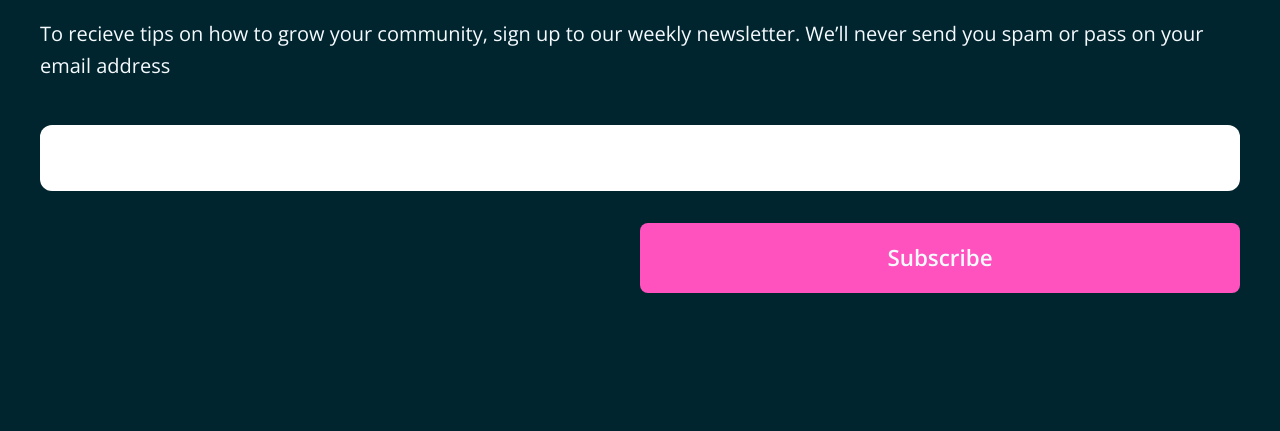
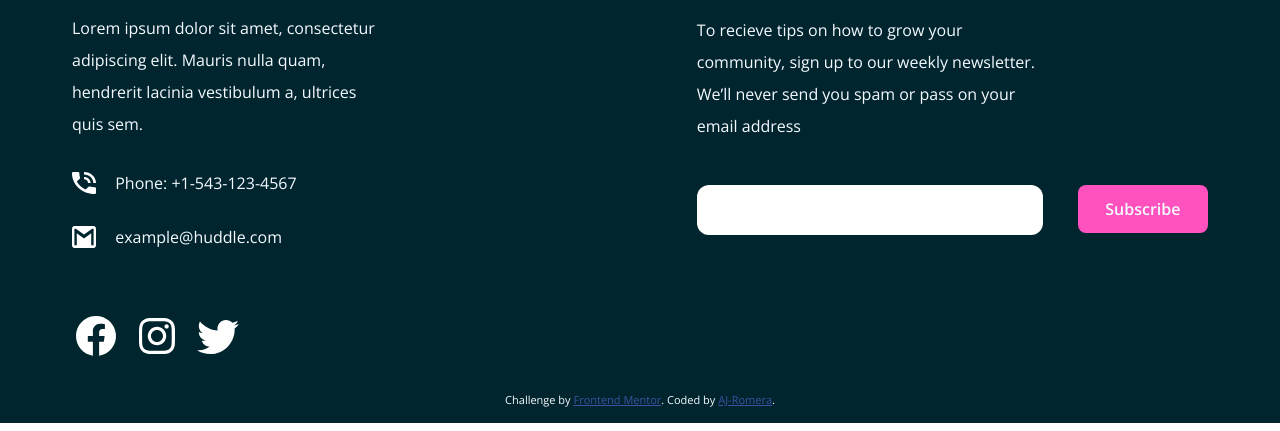
Before and after one commit to AJ-Romera/huddle-landing-page-with-curved-sections-fm, a website: page index.html in a window 1280 px wide. Shown: the part 4364-4795 px from the top of the page. Drawn offline with nearby package versions, Linux system fonts and the light colour scheme.

Commit message:
CHNG: Make Footer´s Responsive for Desktop

```diff
--- a/index.html
+++ b/index.html
@@ -180,12 +180,13 @@
 			/>
 
 			<div class="footer-container">
+				<div class="newsletter-and-contact-container">
 					<div class="newsletter">
 						<h2>Newsletter</h2>
 						<p>
-						To recieve tips on how to grow your community, sign up
-						to our weekly newsletter. We’ll never send you spam or
-						pass on your email address
+							To recieve tips on how to grow your community, sign
+							up to our weekly newsletter. We’ll never send you
+							spam or pass on your email address
 						</p>
 						<form id="form" action="#">
 							<div class="input-box">
@@ -199,17 +200,20 @@
 								/>
 								<span id="error-text"></span>
 							</div>
+							<button type="submit">Subscribe</button>
 						</form>
-
-					<button type="submit">Subscribe</button>
 					</div>
 
+					<div class="info-and-contact">
 						<div class="footer-info">
-					<img src="./images/logo.svg" alt="Huddle´s white logo" />
+							<img
+								src="./images/logo.svg"
+								alt="Huddle´s white logo"
+							/>
 							<p>
-						Lorem ipsum dolor sit amet, consectetur adipiscing elit.
-						Mauris nulla quam, hendrerit lacinia vestibulum a,
-						ultrices quis sem.
+								Lorem ipsum dolor sit amet, consectetur
+								adipiscing elit. Mauris nulla quam, hendrerit
+								lacinia vestibulum a, ultrices quis sem.
 							</p>
 						</div>
 
@@ -227,6 +231,8 @@
 									alt="White email icon"
 								/>
 								<p>example@huddle.com</p>
+							</div>
+						</div>
 					</div>
 				</div>
 
--- a/styles.css
+++ b/styles.css
@@ -325,6 +325,7 @@ header a:hover {
 	font-size: 11px;
 	text-align: center;
 	padding-bottom: 1rem;
+	margin: 0;
 }
 .attribution a {
 	color: hsl(228, 45%, 44%);
@@ -457,4 +458,75 @@ I can add more precise breakpoints but this is just a practice */
 	.bg-footer-top-desktop {
 		display: flex;
 	}
+
+	.footer-container {
+		margin-top: 0;
+		padding: 0 4.5rem;
+	}
+
+	.newsletter-and-contact-container {
+		display: flex;
+		flex-direction: row-reverse;
+		align-items: flex-start;
+		justify-content: space-between;
+		padding-top: 6rem;
+	}
+	.newsletter {
+		margin-bottom: 0rem;
+		width: 45%;
+	}
+	.info-and-contact {
+		width: 40%;
+	}
+	.newsletter h2 {
+		margin-bottom: 0.5rem;
+	}
+	.newsletter p {
+		width: 70%;
+		font-size: 1rem;
+	}
+	.newsletter form {
+		display: flex;
+		flex-direction: row;
+		align-items: center;
+	}
+	.input-box {
+		margin-bottom: 0;
+	}
+	.newsletter input {
+		width: 82%;
+		height: 2rem;
+	}
+	.newsletter button {
+		width: 60%;
+		height: 3rem;
+		align-self: flex-start;
+		font-size: 1rem;
+	}
+
+	.footer-info {
+		margin-bottom: 1rem;
+	}
+	.footer-info img {
+		width: 50%;
+		margin-bottom: 0.5rem;
+	}
+	.footer-info p {
+		width: 70%;
+		font-size: 1rem;
+		margin-bottom: 1rem;
+	}
+
+	.footer-contact img {
+		width: 1.5rem;
+		height: 1.35rem;
+		margin-right: 1.2rem;
+	}
+	.footer-contact p {
+		font-size: 1rem;
+	}
+
+	.footer-social-media {
+		width: 15%;
+	}
 }
```
Lines whose indentation alone changed are shown as unchanged.
